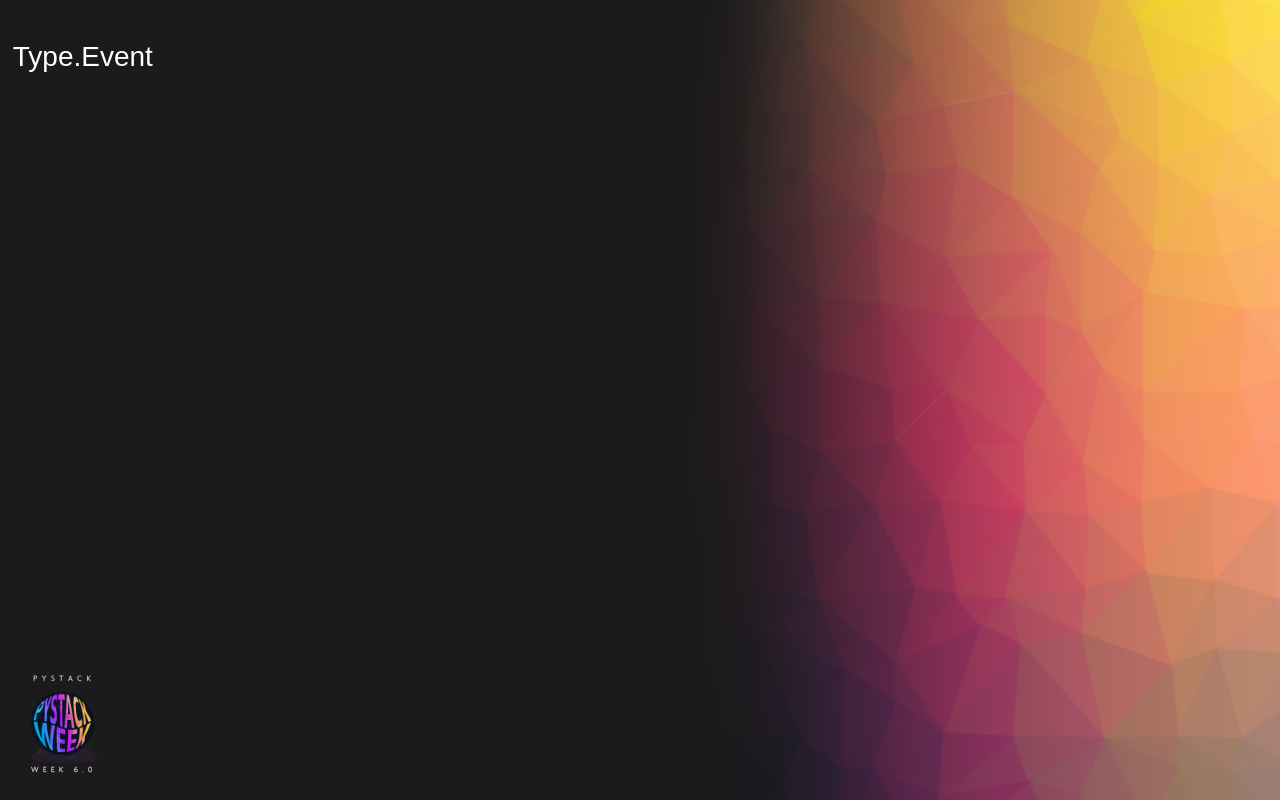
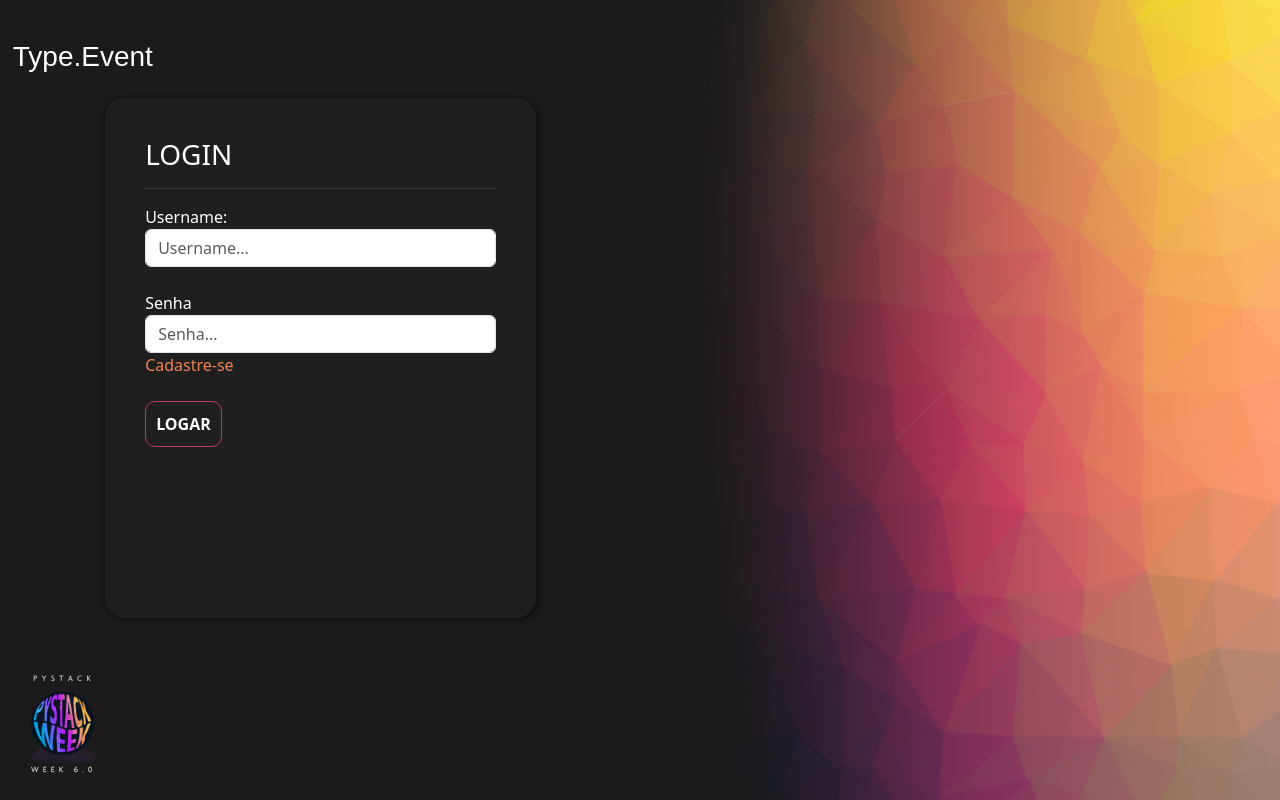
Before and after one commit to eric-cabral/Projeto-PyStackWeek-DJango---Type-Event, a Django app: page /usuarios/login/ in a window 1280 px wide. Run offline with Django 4.2, Linux system fonts and the light colour scheme.

Commit message:
loginParcial

```diff
--- /dev/null
+++ b/templates/partials/usuarios/login.html
@@ -0,0 +1,22 @@
+<div class="box-form">
+    <h3>LOGIN</h3>
+    {% if messages %}
+        {% for message in messages %}
+            <div class="alert {{ message.tags }}">{{ message }}</div>
+        {% endfor %}
+    {% endif %}
+    <hr style="border-color: #7E7B7C">
+
+    <form action="{% url 'login' %}" method="POST">{% csrf_token %}
+        <label>Username:</label>
+        <input type="text" class="form-control" placeholder="Username..." name="username">
+        <br>
+        <label>Senha</label>
+        <input type="password" class="form-control" placeholder="Senha..." name="senha">
+
+        <a href="{% url 'cadastro' %}" class="link">Cadastre-se</a>
+        <br>
+        <br>
+        <input type="submit" value="LOGAR" class="btn-principal">
+    </form>
+</div>
--- a/usuarios/templates/login.html
+++ b/usuarios/templates/login.html
@@ -12,7 +12,7 @@
             <div class="col-md">
                 <h3 class="logo">Type.Event</h3>
 
-
+                {% include "partials/usuarios/login.html" %}
 
                 <img src="{% static 'geral/img/logo_evento.png' %}" class="logo-evento">
 
--- a/usuarios/views.py
+++ b/usuarios/views.py
@@ -4,6 +4,7 @@ from django.contrib.auth.models import User
 from django.contrib import messages
 from django.contrib.messages import constants
 from django.urls import reverse
+from django.contrib import auth
 
 # Create your views here.
 def cadastro(request):
@@ -36,5 +37,18 @@ def cadastro(request):
 def login(request):
     if request.method == 'GET':
         return render(request, 'login.html')
-    else:
-        pass
+    elif request.method == 'POST':
+        username = request.POST.get('username')
+        senha = request.POST.get('senha')
+
+        user = auth.authenticate(username=username, password=senha)
+
+        if not user:
+            messages.add_message(request, constants.ERROR, 'Usuário ou senha inválidos')
+            return redirect(reverse('login'))
+
+        auth.login(request, user)
+
+        return redirect('/evento/novo_evento/')
+
+    ### PAREI NO VÍDEO COM 01:47:00
```
